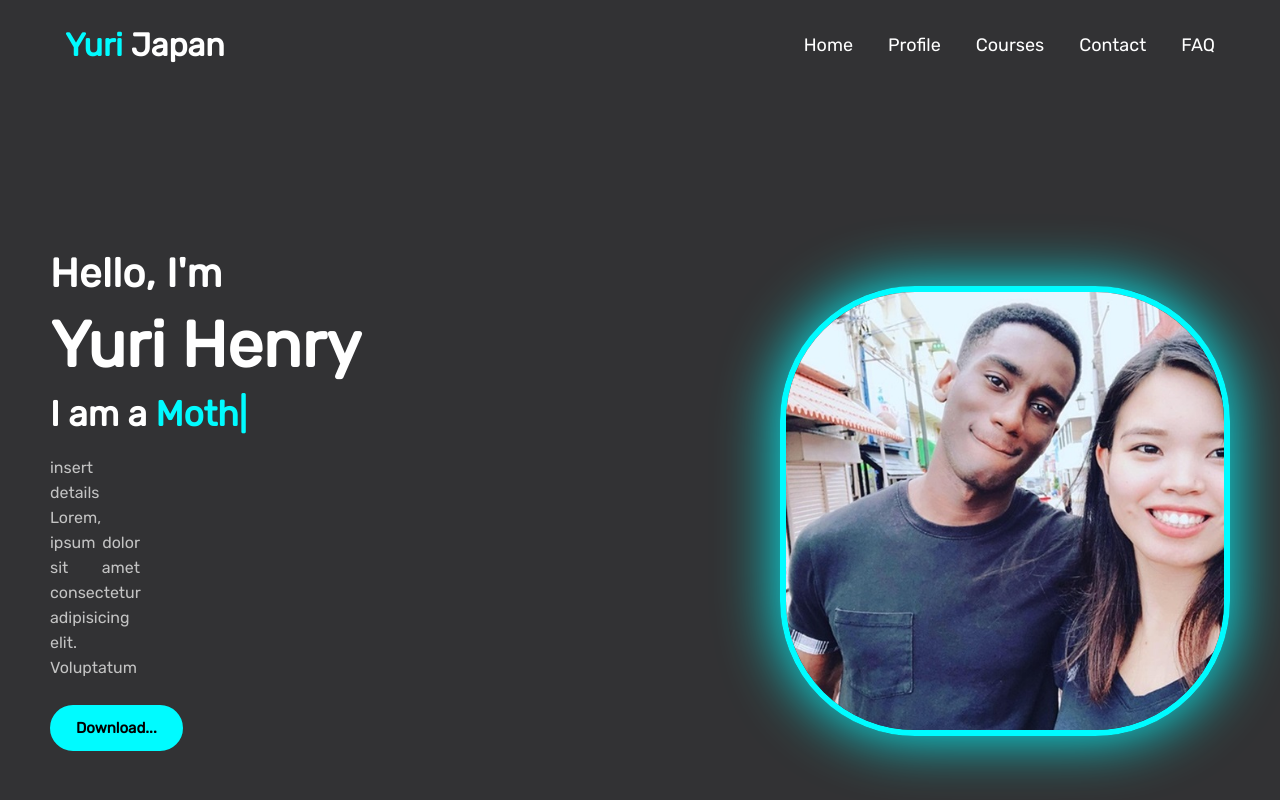
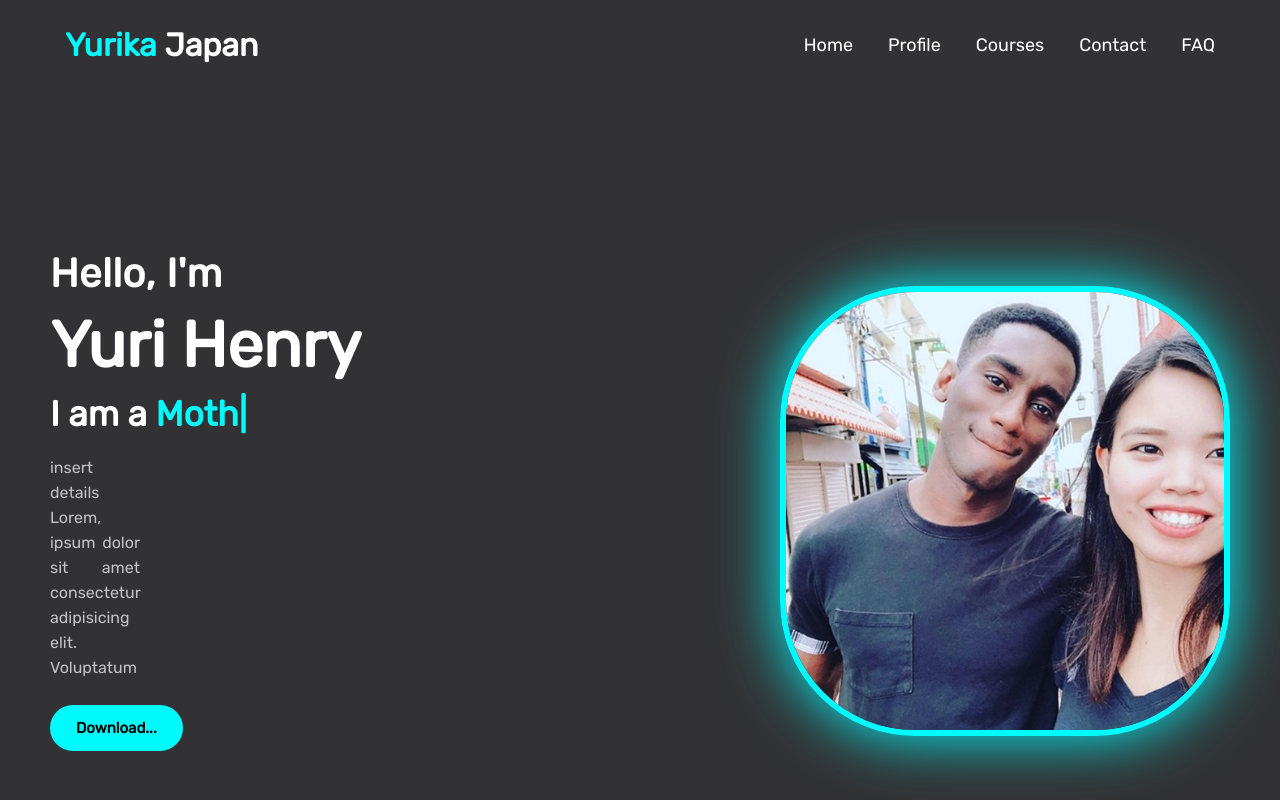
Before and after one commit to qwertyNippon/YPortfolio, a plain HTML site: page index.html in a window 1280 px wide. Drawn offline with nearby package versions, Linux system fonts and the light colour scheme.

Commit message:
update name

```diff
--- a/index.html
+++ b/index.html
@@ -12,7 +12,7 @@
         <div class="container">
             <nav>
                 <div class="logo">
-                    <a href="#"><span>Yuri</span> Japan</a>
+                    <a href="#"><span>Yurika</span> Japan</a>
                 </div>
                 <ul>
                     <li><a href="https://yport.onrender.com/">Home</a></li>
```
